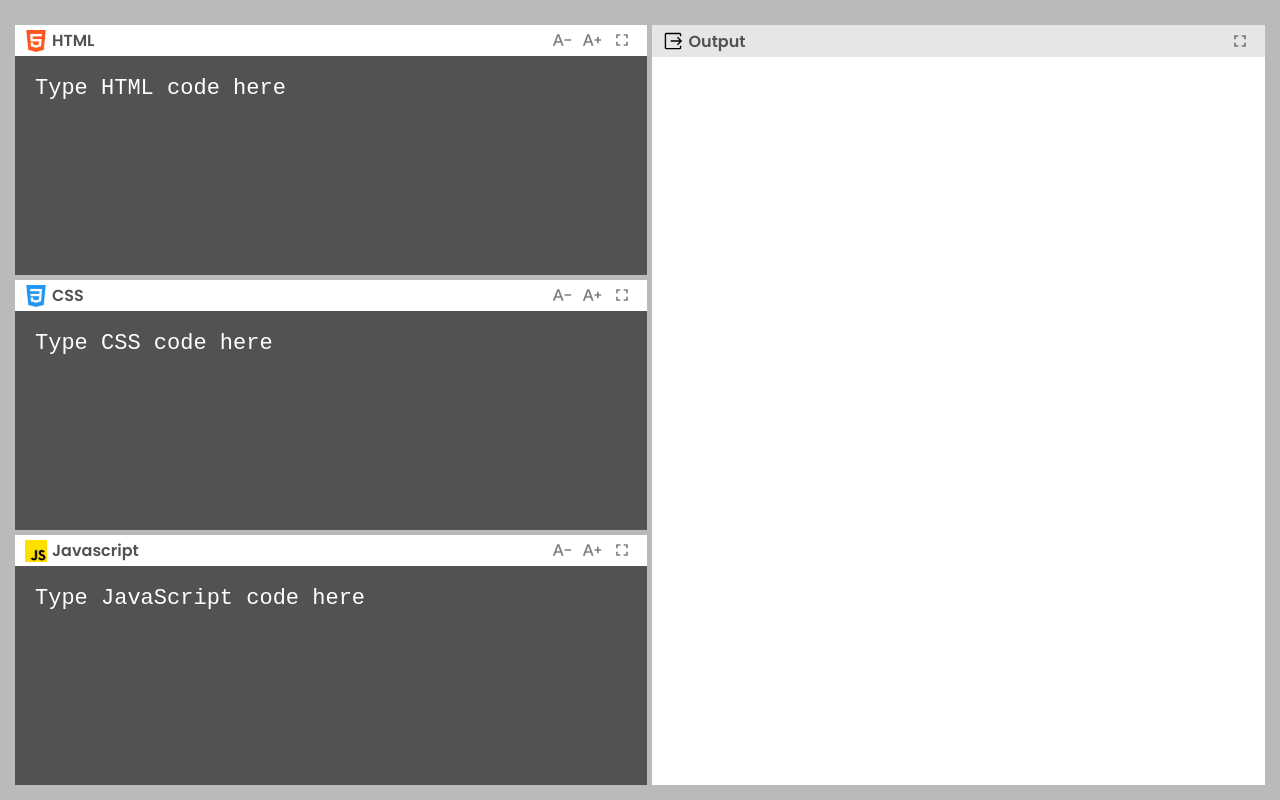
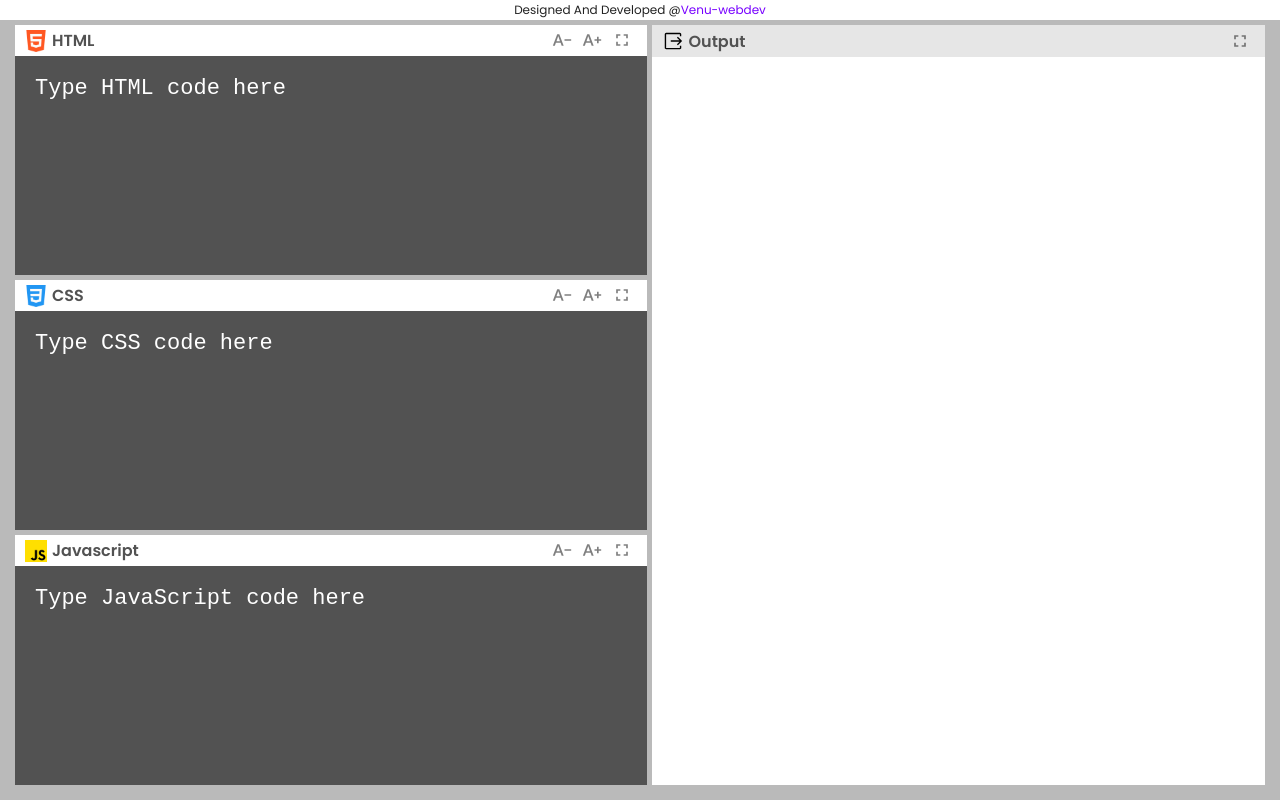
Before and after one commit to venu-webdev/CodeAlpha_Online_Code_Editor, a plain HTML site: page index.html in a window 1280 px wide. Drawn offline with nearby package versions, Linux system fonts and the light colour scheme.

Commit message:
files uploaded again

```diff
--- a/index.html
+++ b/index.html
@@ -17,6 +17,7 @@
 </head>
 
 <body>
+    <p class="header">Designed And Developed @<a href="https://github.com/venu-webdev" target="_blank">Venu-webdev</a></p>
     <div id="wrapper">
         <!-- Text area for Html Code  -->
         <div class="htmlBlock flexContainer code hOpen">
--- a/style.css
+++ b/style.css
@@ -19,6 +19,28 @@ textarea {
     background-color: transparent;
 
 }
+
+p.header{
+    position: absolute;
+    width: 100%;
+    display: flex;
+    top: 0;
+    justify-content: center;
+    align-items: center;
+    color: #000000de;
+    background-color: rgb(255, 255, 255);
+    padding: 1px;
+    font-size: 12px;
+}
+
+.header a{
+    color: rgb(119, 0, 255);
+    text-decoration: none;
+}
+.header a:hover{
+    color: rgb(119, 0, 255);
+    text-decoration: underline;
+}
 textarea::placeholder{
     color: white;
     font-size: 22px;
@@ -30,6 +52,7 @@ path{
 body {
     width: 100vw;
     height: 100vh;
+    background: #BABABA;
 }
 
 #wrapper {
@@ -39,11 +62,11 @@ body {
     width: 100%;
     height: 100%;
     flex-direction: column;
-    background: #BABABA;
     padding: 15px;
     flex-wrap: wrap;
     gap: 5px;
     padding-top: 25px;
+    /* padding-top: 40px; */
 }
 
 .flexContainer {
```
Also changed, not shown: design.jpeg (renamed from WhatsApp Image 2023-05-28 at 5.05.49 PM.jpeg), svgs/close_fullscreen_black_24dp.svg (deleted), svgs/exitfullscreen.svg (deleted), svgs/expand_less_black_24dp.svg (deleted), svgs/expand_more_black_24dp.svg (deleted), svgs/fullscreen.svg (deleted), svgs/open_in_full_black_24dp.svg (deleted), svgs/textDec.svg (deleted), svgs/textInc.svg (deleted).
